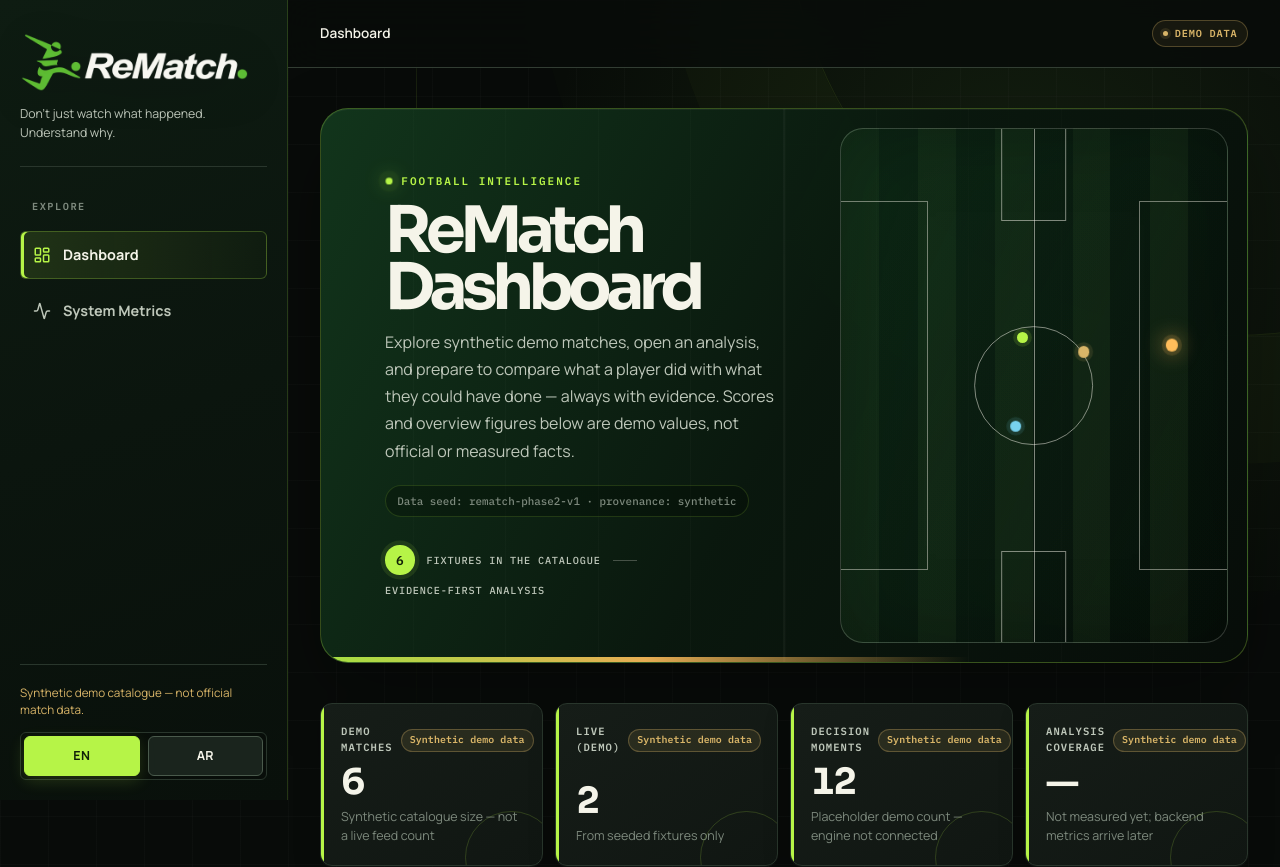
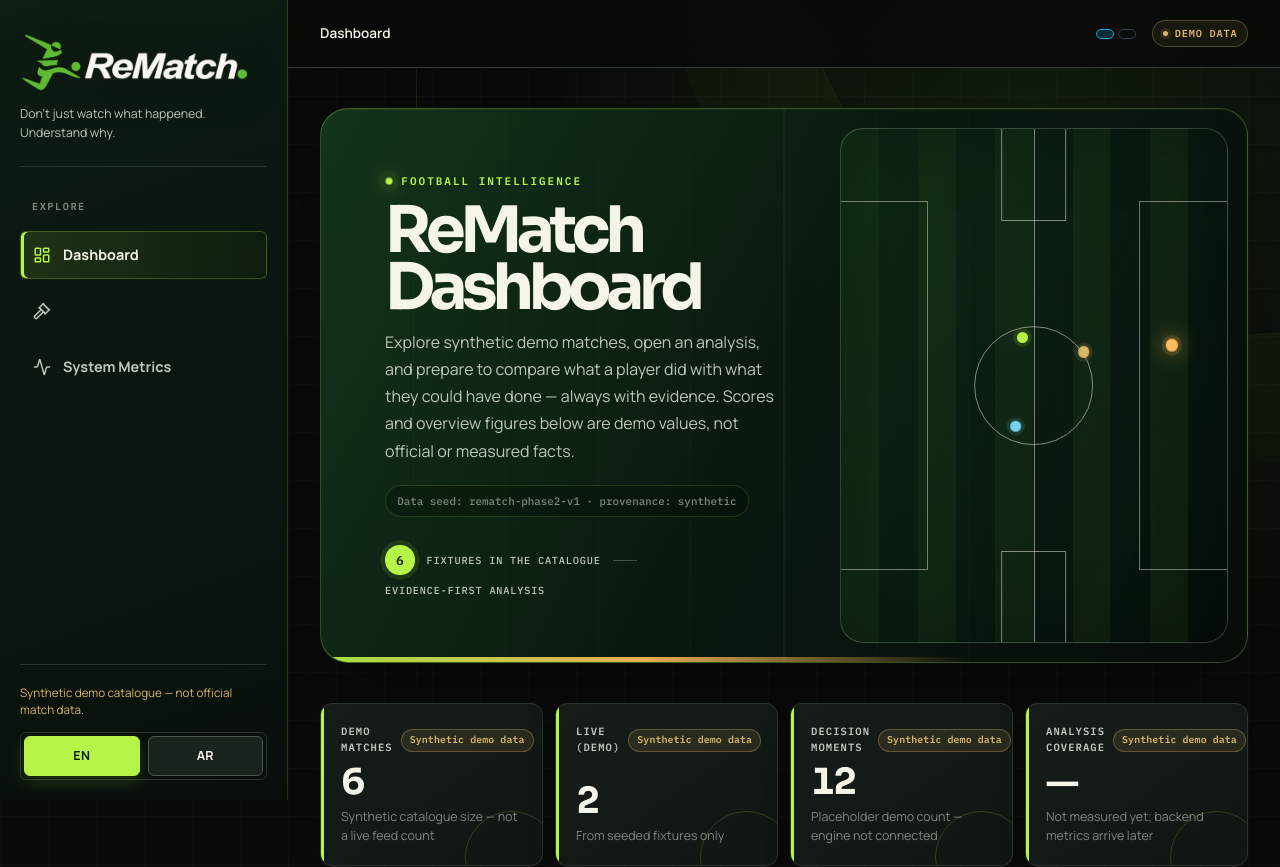
Before and after one commit to Adamzuckk/Rematch, a React (Vite) app in the folder rematch-frontend/: page /dashboard in a window 1280 px wide. Shown: the top 867 px of the page. Built offline with nearby package versions, Linux system fonts and the light colour scheme.

Commit message:
New update

```diff
--- a/rematch-frontend/src/app/layout/Sidebar.tsx
+++ b/rematch-frontend/src/app/layout/Sidebar.tsx
@@ -1,5 +1,5 @@
 import { NavLink } from 'react-router-dom'
-import { Activity, LayoutDashboard, X } from 'lucide-react'
+import { Activity, Gavel, LayoutDashboard, X } from 'lucide-react'
 import rematchLogo from '../../assets/brand/rematch_logo_transparent.png'
 import { useLocale } from '../../i18n/locale'
 import { Button } from '../../components/ui/Button'
@@ -12,6 +12,7 @@
 
 const NAV_ITEMS = [
   { to: '/dashboard', icon: LayoutDashboard, labelKey: 'navDashboard' as const },
+  { to: '/judge', icon: Gavel, labelKey: 'navJudge' as const },
   { to: '/metrics', icon: Activity, labelKey: 'navMetrics' as const },
 ]
 
--- a/rematch-frontend/src/app/layout/TopBar.module.css
+++ b/rematch-frontend/src/app/layout/TopBar.module.css
@@ -4,3 +4,23 @@
 .titleMark { width:22px; height:22px; border-radius:3px; flex-shrink:0; object-fit:cover; }.end { display:flex; align-items:center; gap:var(--space-2); flex-shrink:0; }
 .badge { display:inline-flex; align-items:center; gap:.4rem; font-family:var(--font-mono); font-size:.64rem; font-weight:700; letter-spacing:.08em; text-transform:uppercase; color:var(--color-demo); border:1px solid rgba(217,181,104,.3); border-radius:999px; padding:.32rem .6rem; background:rgba(217,181,104,.07); }.badge::before { content:''; width:.35rem; height:.35rem; border-radius:50%; background:currentColor; box-shadow:0 0 0 3px rgba(217,181,104,.12); }
 @media (min-width:640px) { .title { display:none; } } @media (max-width:1023px) { .topbar { padding-inline:var(--space-4); } .menuButton { display:inline-flex; } }
+
+.modeSwitch {
+  display: inline-flex;
+  gap: 0.25rem;
+  margin-inline-end: 0.5rem;
+}
+.modeBtn,
+.modeActive {
+  border: 1px solid var(--border-subtle, #334155);
+  background: transparent;
+  color: inherit;
+  border-radius: 6px;
+  padding: 0.25rem 0.5rem;
+  font-size: 0.75rem;
+  cursor: pointer;
+}
+.modeActive {
+  background: rgba(14, 165, 233, 0.2);
+  border-color: #0ea5e9;
+}
--- a/rematch-frontend/src/app/layout/TopBar.tsx
+++ b/rematch-frontend/src/app/layout/TopBar.tsx
@@ -1,6 +1,7 @@
 import { Menu } from 'lucide-react'
 import rematchMark from '../../assets/brand/rematch-mark.svg'
 import { useLocale } from '../../i18n/locale'
+import { usePersona } from '../../context/PersonaContext'
 import { Button } from '../../components/ui/Button'
 import { Breadcrumbs } from './Breadcrumbs'
 import styles from './TopBar.module.css'
@@ -12,6 +13,7 @@
 
 export function TopBar({ onOpenNav, navOpen }: TopBarProps) {
   const { t } = useLocale()
+  const { mode, setMode } = usePersona()
 
   return (
     <header className={styles.topbar}>
@@ -41,6 +43,22 @@
         </span>
       </div>
       <div className={styles.end}>
+        <div className={styles.modeSwitch} role="group" aria-label="View mode">
+          <button
+            type="button"
+            className={mode === 'fan' ? styles.modeActive : styles.modeBtn}
+            onClick={() => setMode('fan')}
+          >
+            {t('modeFan')}
+          </button>
+          <button
+            type="button"
+            className={mode === 'analyst' ? styles.modeActive : styles.modeBtn}
+            onClick={() => setMode('analyst')}
+          >
+            {t('modeAnalyst')}
+          </button>
+        </div>
         <span className={styles.badge}>{t('demoData')}</span>
       </div>
     </header>
```
